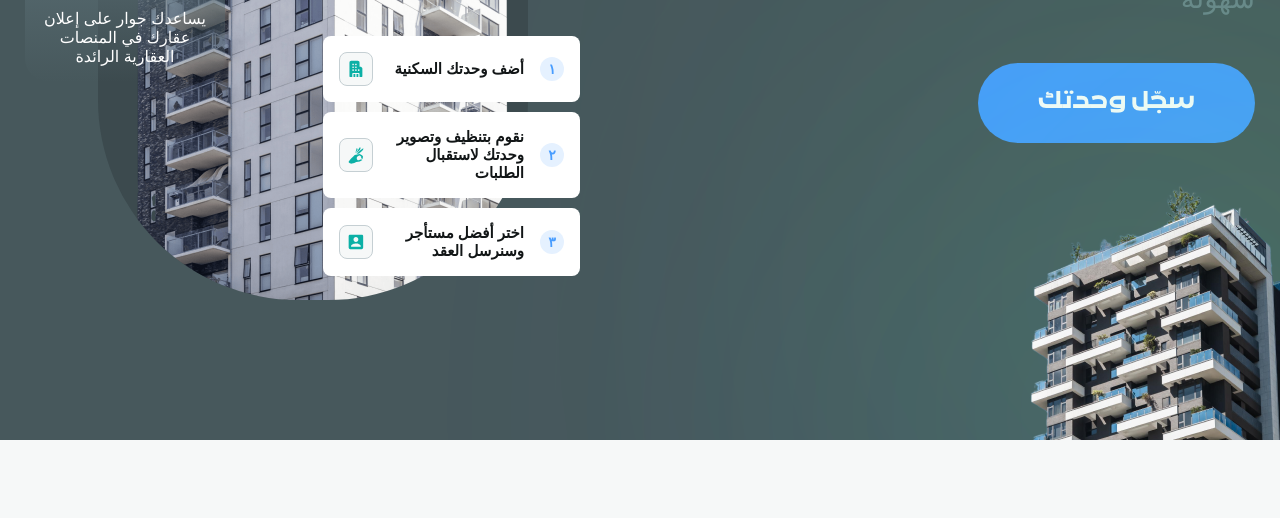
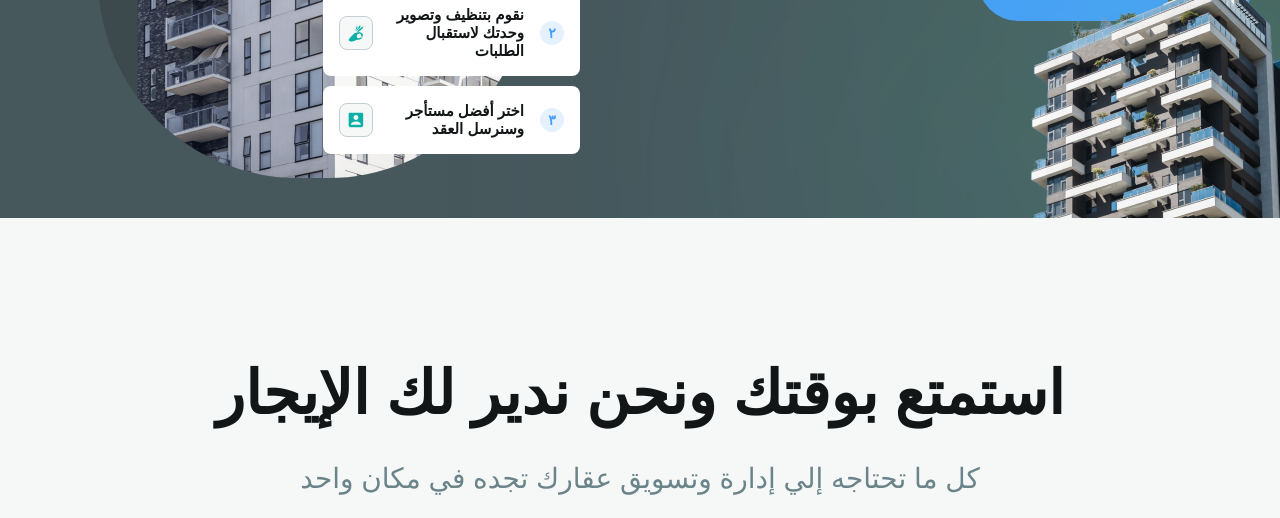
Before and after one commit to mohamedsobhi70/jywar, a website: page index.html in a window 1280 px wide. Shown: the part 582-1100 px from the top of the page. Drawn offline with Linux system fonts and the light colour scheme; a web font is replaced by a local one.

Commit message:
add h-100vh to hero section

```diff
--- a/index.html
+++ b/index.html
@@ -45,7 +45,7 @@
         <!-- Start Jywar Hero Section  -->
         <section class="bg-Base-800 overflow-hidden">
             <div
-                class="container grid grid-cols-1 lg:grid-cols-2 gap-20 items-center pt-[140px] pb-[75px] lg:py-[140px] lg:pt-40 relative  px-5 lg:px-0">
+                class="container h-screen grid grid-cols-1 lg:grid-cols-2 gap-20 items-center pt-[140px] pb-[75px] lg:py-[140px] lg:pt-40 relative  px-5 lg:px-0">
                 <div class="circle-shap circle-shap-3 hidden lg:block"></div>
                 <div class="circle-shap circle-shap-4 hidden lg:block"></div>
                 <img src="assets/images/hero-1.png" class="absolute bottom-0 -right-32 hidden lg:block" width="513"
--- a/input.css
+++ b/input.css
@@ -49,7 +49,7 @@
 
   /* header */
   .jywar-header {
-    @apply sticky top-0 start-0 w-full z-50 bg-Base-800;
+    @apply fixed top-0 start-0 w-full z-50 bg-Base-800;
   }
   .nav-link {
     @apply text-[28px] text-Base-300;
```
Also changed, not shown: form.html (+2 -2 lines), assets/styles/style.css.
